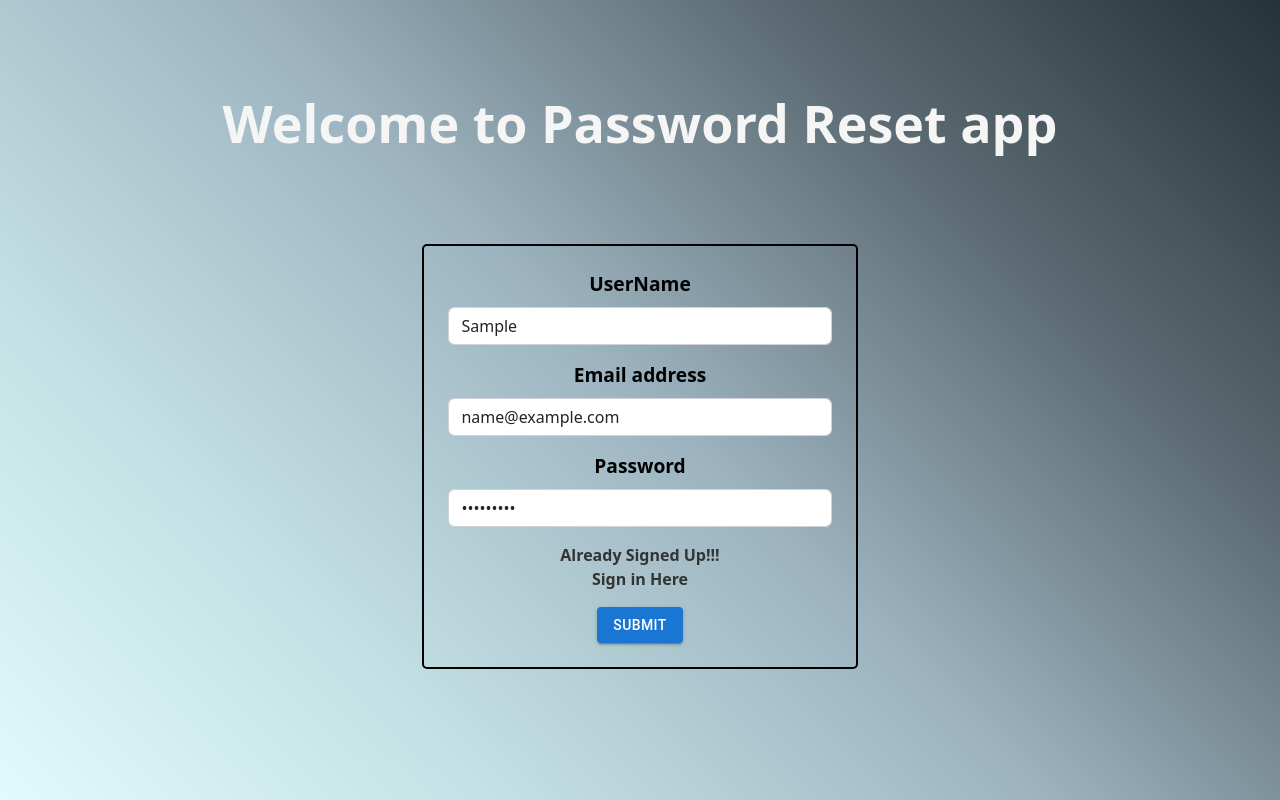
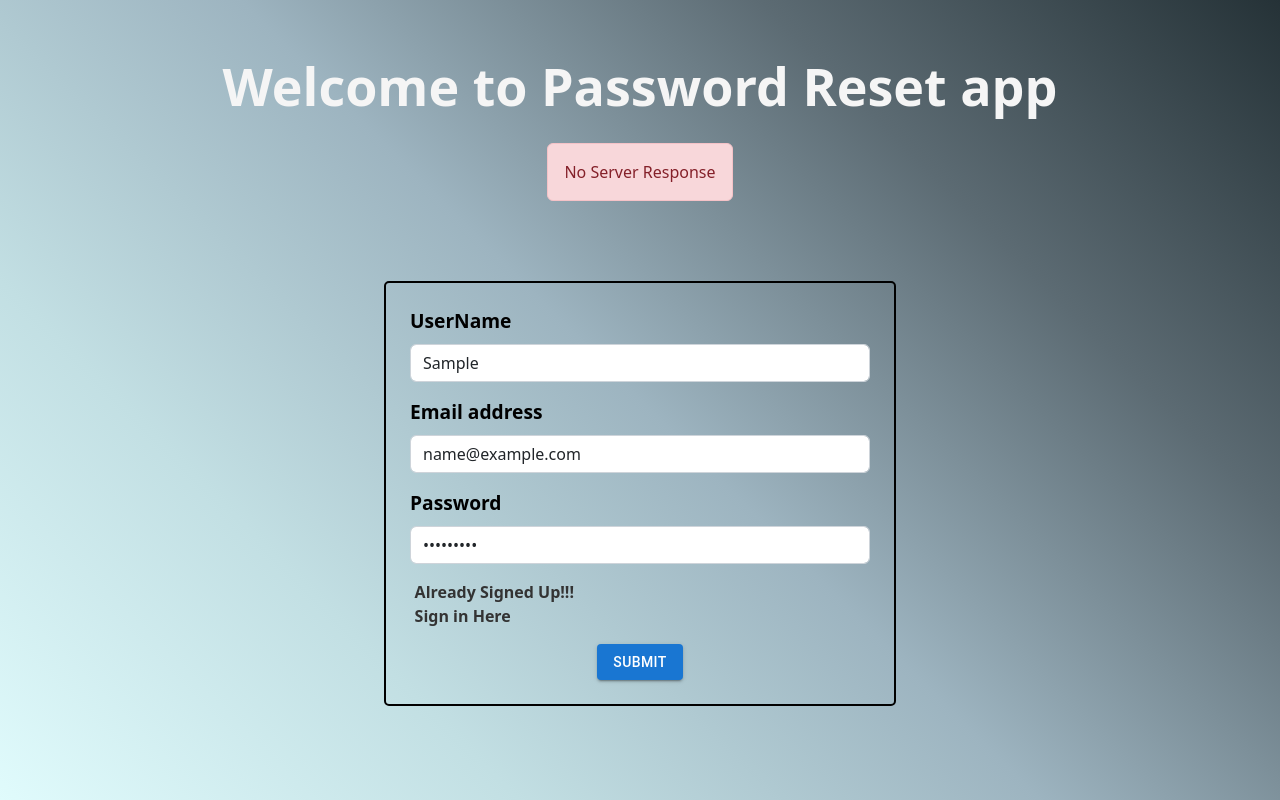
Before and after one commit to Arunkumarbalasubramani/password-reset, a React (Create React App) app: page /signup in a window 1280 px wide. Both pictures are taken after typing "Sample", "name@example.com", "Sample123" into the empty fields and a click on the button "SUBMIT". Built offline with nearby package versions, Linux system fonts and the light colour scheme; no server answers.

Commit message:
added cors

```diff
--- a/src/App.scss
+++ b/src/App.scss
@@ -1,5 +1,4 @@
 .App {
-  text-align: center;
   background: linear-gradient(
     45deg,
     #e0fbfcff,
@@ -19,13 +18,14 @@
   font-size: 3.25rem;
   font-weight: 600;
   margin: 2%;
+  text-align: center;
 }
 .signin-container {
   margin: 4rem;
   padding: 1.5rem;
   // background: red;
   height: auto;
-  width: 34%;
+  width: 40%;
   border: 2px solid rgb(0, 0, 0);
   border-radius: 5px;
   @media screen and (max-width: 768px) {
@@ -48,9 +48,15 @@
   color: black;
   font-weight: 600;
   font-size: 1.2rem;
+  text-align: right;
 }
 
 .helper-text {
   display: flex;
   justify-content: space-around;
 }
+
+.submit-btn {
+  display: flex;
+  justify-content: center;
+}
--- a/src/SignUp.jsx
+++ b/src/SignUp.jsx
@@ -26,13 +26,29 @@ const userFormValidationSchema = yup.object({
 const SignUp = () => {
   const navigate = useNavigate();
   const [success, setsuccess] = useState(false);
-  const userSignUp = (signUpData) => {
-    axios
-      .post(
+  const [errorMessage, setErrorMessage] = useState("");
+  const userSignUp = async (signUpData) => {
+    try {
+      const response = await axios.post(
         "https://password-reset-serverapp.onrender.com/user/signup",
-        signUpData
-      )
-      .then(() => setsuccess(true));
+        JSON.stringify(signUpData),
+        {
+          headers: { "Content-Type": "application/json" },
+        }
+      );
+      console.log(JSON.stringify(response?.data));
+      setsuccess(true);
+    } catch (err) {
+      if (!err.response) {
+        setErrorMessage("No Server Response");
+      } else if (err.response?.status === 403) {
+        setErrorMessage("User Exists Already. Please Sign In");
+      } else if (err.response?.status === 403) {
+        setErrorMessage("Error While Siging Up");
+      } else {
+        setErrorMessage("SignUp Failes");
+      }
+    }
   };
   const { handleSubmit, values, errors, touched, handleBlur, handleChange } =
     useFormik({
@@ -49,6 +65,8 @@ const SignUp = () => {
 
   return (
     <>
+      {errorMessage ? <Alert variant="danger">{errorMessage}</Alert> : null}
+
       {success ? (
         <div className="signin-container">
           <h1>You Have Succefully Signed Up</h1>
@@ -119,9 +137,11 @@ const SignUp = () => {
               </div>
             </Form.Group>
 
-            <Button variant="contained" size="medium" type="submit">
-              Submit
-            </Button>
+            <div className="submit-btn">
+              <Button variant="contained" size="medium" type="submit">
+                Submit
+              </Button>
+            </div>
           </Form>
         </div>
       )}
```
